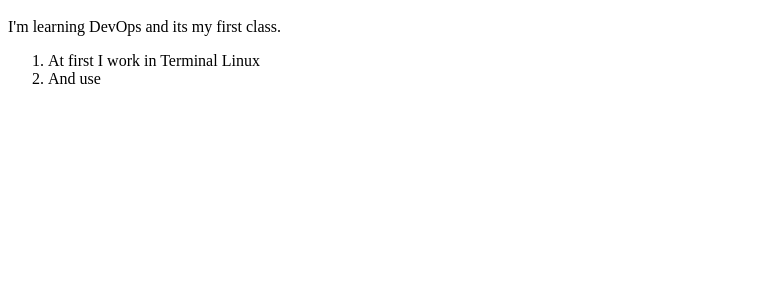
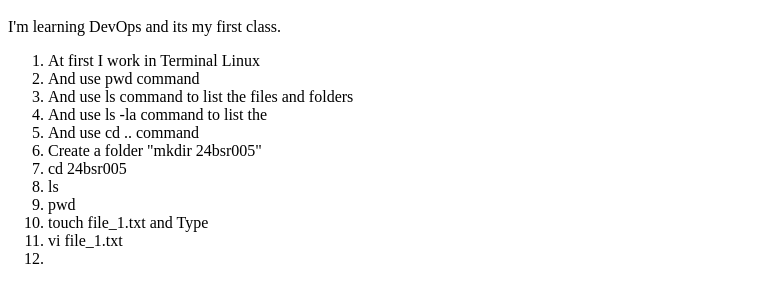
Before and after one commit to Aparnasakthivel/DevOps-workshop-001, a plain HTML site: page index.html in a window 1280 px wide. Shown: the part 48-350 px from the top of the page, without its empty margins (0-759 px from the left). Drawn offline with Linux system fonts and the light colour scheme.

Commit message:
Added index.html

```diff
--- a/index.html
+++ b/index.html
@@ -7,7 +7,17 @@
             I'm learning DevOps and its my first class.
             <ol>
                 <li>At first I work in Terminal Linux </li>
-                <li>And use </li>
+                <li>And use pwd command</li>
+                <li>And use ls command to list the files and folders</li>
+                <li>And use ls -la  command to list the </li>
+                <li>And use cd .. command </li>
+                <li> Create a folder "mkdir 24bsr005"</li>
+                <li>cd 24bsr005</li>
+                <li>ls</li>
+                <li>pwd</li>
+                <li>touch file_1.txt   and Type </li>
+                <li>vi file_1.txt</li>
+                <li></li>
             </ol>
         </p>
     </body>
```
